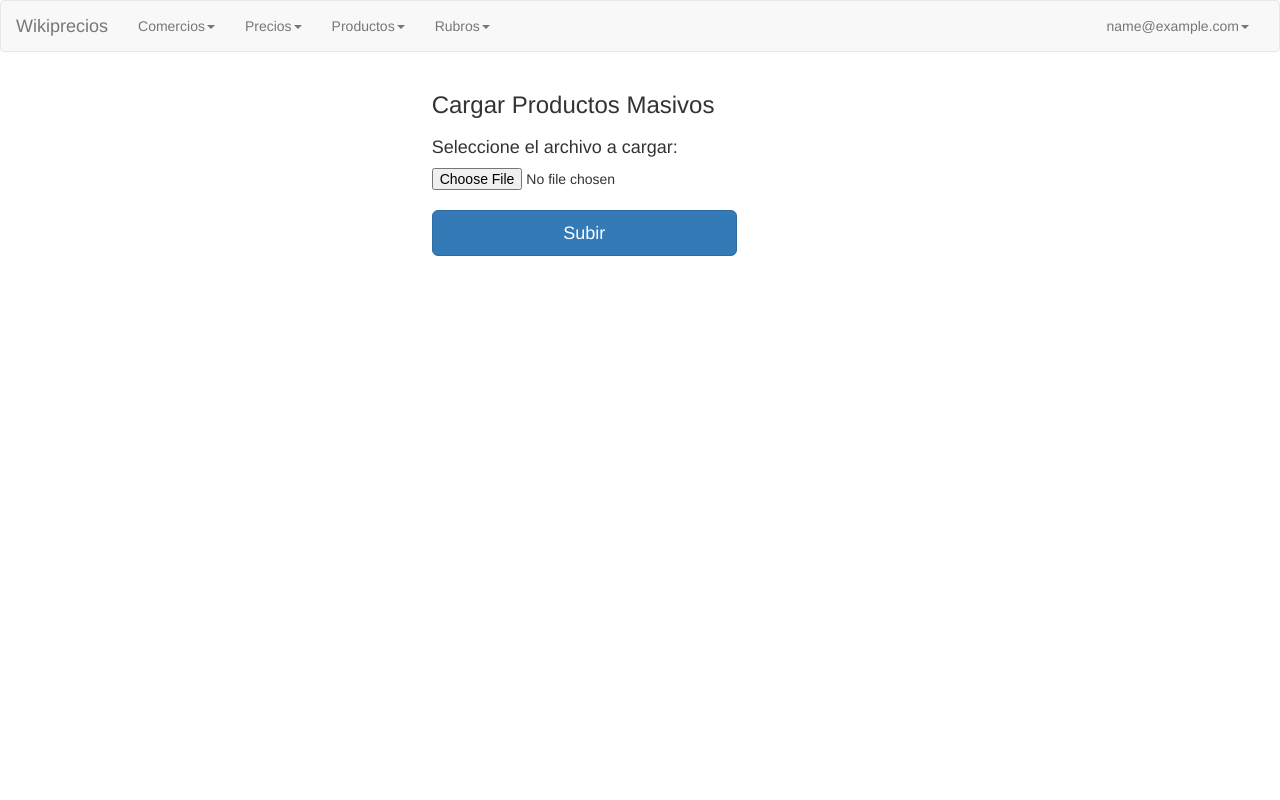
After one commit to emanuelbalcazar/wikiprecios, a CodeIgniter app: page /wikiprecios/productos/cargar in a window 1280 px wide. The commit adds this page. Run offline with CodeIgniter, Linux system fonts and the light colour scheme; the visitor is signed in with stand-in values (Sample User, id 1); some libraries are stand-ins or nearby versions.

```diff
--- a/application/config/routes.php
+++ b/application/config/routes.php
@@ -94,21 +94,14 @@ $route['comercios/cargar'] = "Commerce_controller/load";
 
 $route['precios/cargar'] = "Price_controller/load";
 
-// $route['nuevo_comercio'] = "Commerce_web_controller/load_commerce";
+$route['productos/nuevo'] = "Special_product_controller/new";
+$route['productos/cargar'] = "Special_product_controller/load";
 
-// $route['menu_comercios_masivos'] = "Commerce_web_controller/load_masive_businesses_view";
 
-$route['producto/nuevo'] = "Special_product_controller/new";
-// $route['nuevo_producto_especial'] = "Special_product_web_controller/load_special_product";
-// $route['menu_productos_especiales_masivos'] = "Special_product_web_controller/load_masive_special_products_view";
-// $route['productos_especiales_masivos'] = "Special_product_web_controller/load_masive_special_products";
-//
-// $route['menu_nuevo_rubro'] = "Item_web_controller/load_item_view";
+$route['rubros/nuevo'] = "Item_controller/new";
 // $route['nuevo_rubro'] = "Item_web_controller/load_item";
 // $route['menu_listar_rubros'] = "Item_web_controller/load_list_items_view";
 // $route['buscar_rubro'] = "Item_web_controller/search_item";
-
-
 
 /* -------------------------- Rutas de Testing ----------------------------- */
 $route['test_user'] = "test/Test_user_model/test";
--- a/application/controllers/Special_product_controller.php
+++ b/application/controllers/Special_product_controller.php
@@ -15,15 +15,16 @@ class Special_product_controller extends CI_Controller
         parent::__construct();
         $this->load->database();
         $this->load->helper('url');
-        $this->load->library('encryption');
         $this->load->library('session');
         $this->load->library('utils');
+        $this->load->library('files');
         $this->load->model('Item');
         $this->load->model('Category');
+        $this->load->model('Product');
     }
 
     /**
-    * Carga en el navegador la pantalla de home.
+    * Carga en el navegador la pantalla de nuevo producto especial.
     * @access public
     */
     public function new()
@@ -52,18 +53,79 @@ class Special_product_controller extends CI_Controller
 
         $data = $this->utils->replace($data, "\"", "");  // Saco las comillas
 
+        if ($data["category"] == "") {
+            $result['error'] = "Ingrese un nombre de producto";
+            $this->session->set_flashdata('messages', $result);
+            redirect(base_url().'productos/nuevo');
+        }
+
         if ($this->Category->exists($data)) {
             $result['error'] = "El producto especial ya estaba registrado";
             $this->session->set_flashdata('messages', $result);
-            redirect(base_url().'producto/nuevo');
+            redirect(base_url().'productos/nuevo');
         } else {
             $url = base_url().'api/categoria/registrar/?item='.$data["item_id"].'&name='.$data["category"].'&unit='.$data["unit"];
             $response = $this->utils->send_get($url);
 
             $result['success'] = "El producto especial se registro correctamente";
             $this->session->set_flashdata('messages', $result);
-            redirect(base_url().'producto/nuevo');
+            redirect(base_url().'productos/nuevo');
         }
     }
 
+    /**
+    * Carga en el navegador la pantalla de carga de productos masivo.
+    * @access public
+    */
+    public function load()
+    {
+        if (!$this->session->userdata('user')) {
+            redirect(base_url());
+        }
+
+        $data["user"] = $this->session->userdata('user');
+        $this->load->view('header/header');
+        $this->load->view('navigation/menu_admin', $data);
+        $this->load->view('footer/toast', $this->session->flashdata('messages'));
+        $this->load->view('product/load_masive_products_view');
+    }
+
+    /**
+    * Carga el archivo seleccionado a la aplicacion para luego ser leido.
+    * @access public
+    */
+    public function load_from_file()
+    {
+        $data["user"] = $this->session->userdata('user');
+        $config['upload_path'] = './uploads/';
+        $config['allowed_types'] = 'csv';
+        $config['max_size'] = '1000';
+        $this->load->library('upload', $config);
+
+        if (!$this->upload->do_upload()) {
+            $result['error'] = "No se pudo cargar el archivo, por favor seleccione un archivo valido";
+            $this->session->set_flashdata('messages', $result);
+            redirect(base_url().'productos/cargar');
+        } else {
+            $file_data = $this->upload->data();
+            $file_path =  './uploads/'.$file_data['file_name'];
+            $this->_load_products($file_path);
+        }
+    }
+
+    /**
+    * Inicia la carga del archivo CSV a la base de datos.
+    * @access private
+    */
+    private function _load_products($file_path)
+    {
+        $this->files->set_file($file_path);
+        $this->files->set_model(new Product);
+        $count = $this->files->init_load();
+
+        $result['success'] = "Se cargaron correctamente ". $count . " productos";
+        $this->session->set_flashdata('messages', $result);
+        redirect(base_url().'productos/cargar');
+    }
+
 }
--- a/application/views/navigation/menu_admin.php
+++ b/application/views/navigation/menu_admin.php
@@ -34,8 +34,8 @@
                     <li class="dropdown">
                         <a href="" class="dropdown-toggle" data-toggle="dropdown">Productos<b class="caret"></b></a>
                         <ul class="dropdown-menu" role="menu">
-                            <li><a href="<?= base_url('producto/nuevo'); ?>">Nuevo Producto Especial</a></li>
-                            <li><a href="<?= base_url('menu_productos_especiales_masivos'); ?>">Cargar Desde Archivo</a></li>
+                            <li><a href="<?= base_url('productos/nuevo'); ?>">Nuevo Producto Especial</a></li>
+                            <li><a href="<?= base_url('productos/cargar'); ?>">Cargar Desde Archivo</a></li>
                         </ul>
                     </li>
                 </ul>
@@ -44,8 +44,8 @@
                     <li class="dropdown">
                         <a href="" class="dropdown-toggle" data-toggle="dropdown">Rubros<b class="caret"></b></a>
                         <ul class="dropdown-menu" role="menu">
-                            <li><a href="<?= base_url('menu_nuevo_rubro'); ?>">Nuevo Rubro</a></li>
-                            <li><a href="<?= base_url('menu_listar_rubros'); ?>">Listar Rubros</a></li>
+                            <li><a href="<?= base_url('rubros/nuevo'); ?>">Nuevo Rubro</a></li>
+                            <li><a href="<?= base_url('rubros'); ?>">Listar Rubros</a></li>
                         </ul>
                     </li>
                 </ul>
--- /dev/null
+++ b/application/views/product/load_masive_products_view.php
@@ -0,0 +1,19 @@
+<body>
+    <div class="row">
+        <div class="row">
+            <div class="col-lg-4 col-lg-offset-4" >
+            <h3>Cargar Productos Masivos</h3>
+        </div>
+        <div class="col-lg-3 col-lg-offset-4" >
+            <form class="form-signin" action="<?= site_url('Special_product_controller/load_from_file'); ?>" method="POST" enctype="multipart/form-data">
+                <h4>Seleccione el archivo a cargar:</h4>
+                    <input class = "fileinput" type="file" class="form-control " name="userfile" accept=".csv">
+                <br>
+                <button class="btn btn-lg btn-primary btn-block" name="submit" type="submit">Subir</button>
+                <h3></h3>
+
+            </form>
+
+        </div><!-- /.col-lg-4 -->
+    </div>
+</body>
```
Also changed, not shown: application/controllers/Item_controller.php (added, +52 -0 lines), application/views/item/load_item_view.php (added, +17 -0 lines).
